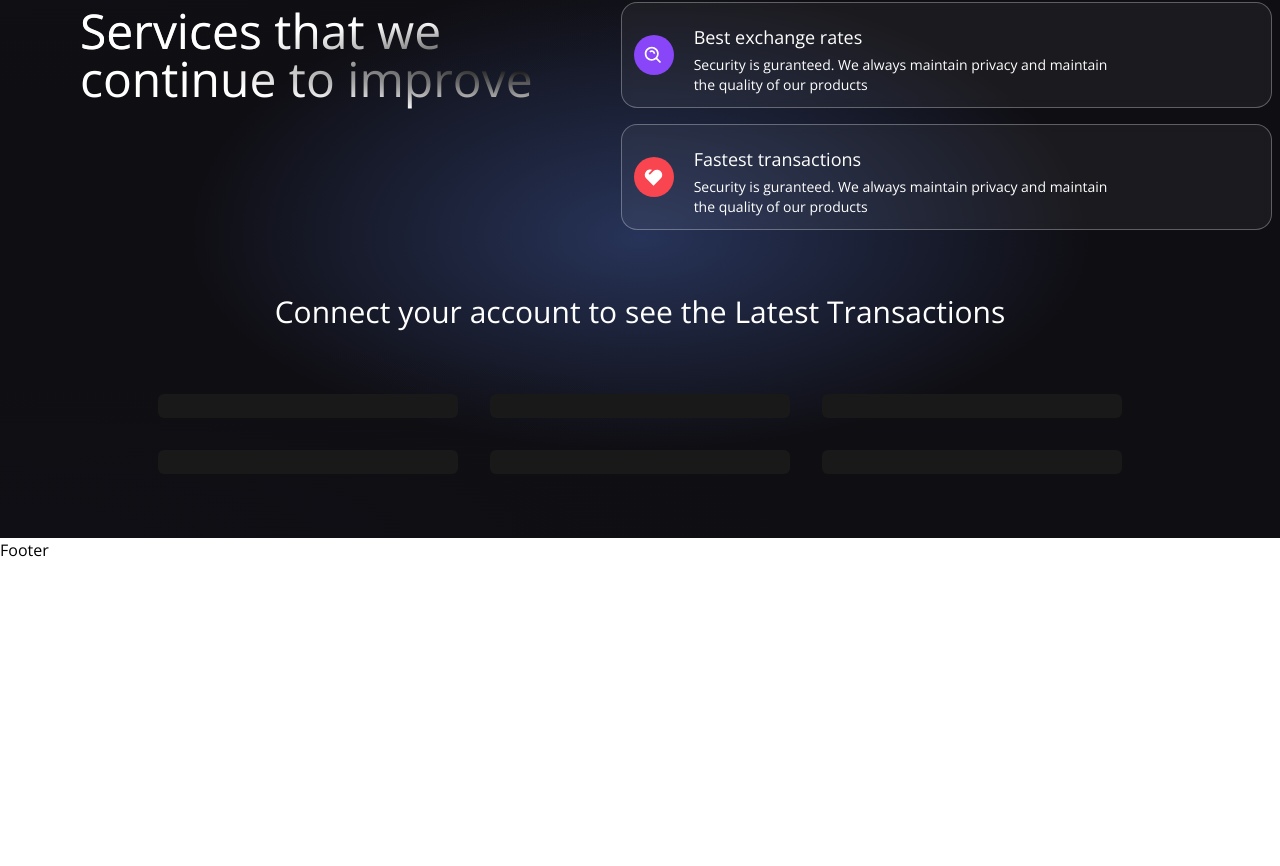
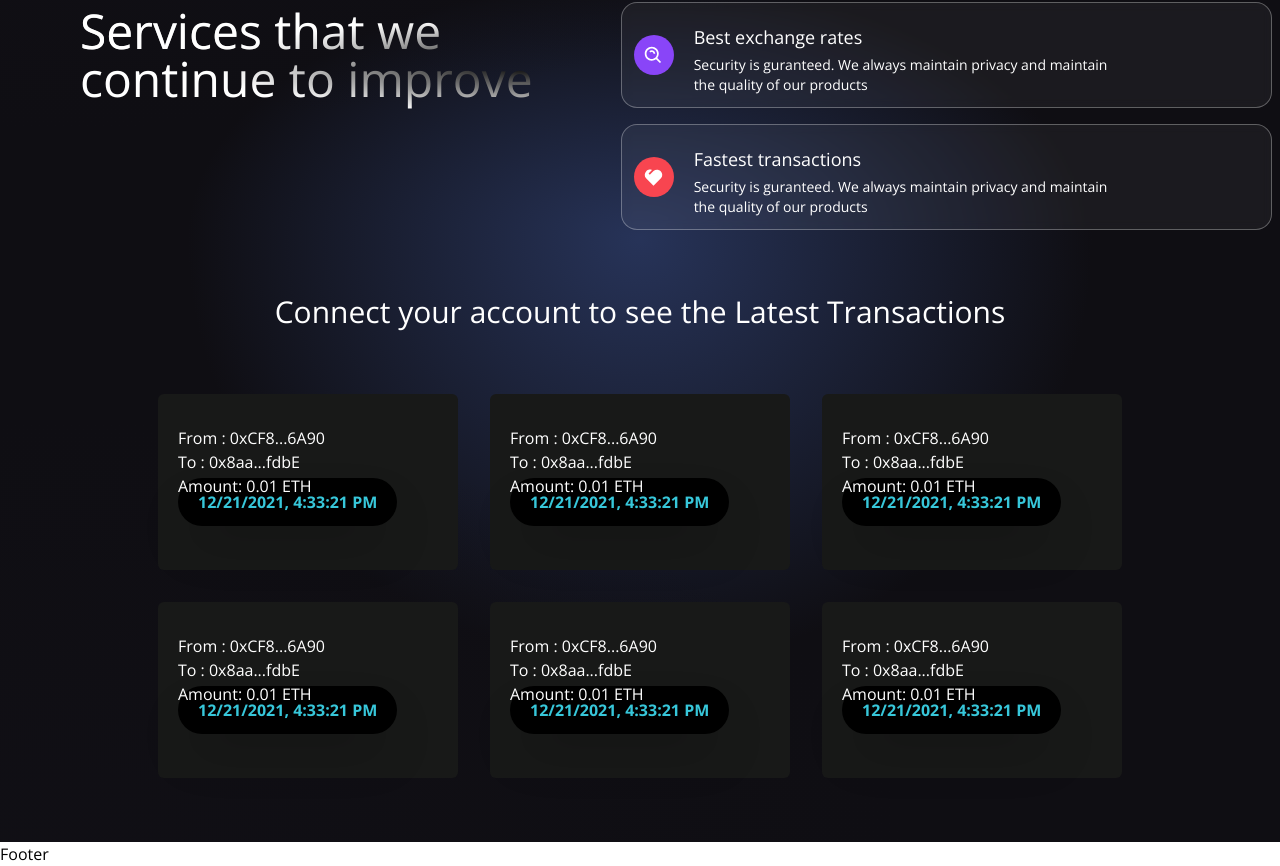
Before and after one commit to aliaftabsheikh/Krypt-Web-3, a React (Vite) app in the folder client/: page / in a window 1280 px wide. Shown: the part 877-1743 px from the top of the page. Before the commit the page ends 1439 px from the top, so only its background shows below. Built offline with nearby package versions, Linux system fonts and the light colour scheme.

Commit message:
transactions

```diff
--- a/client/src/components/Transactions.jsx
+++ b/client/src/components/Transactions.jsx
@@ -20,7 +20,29 @@
       sm:min-w-[270px]
       sm:max-w-[300px]
       flex-col p-3 rounded-md hover:shadow-2xl
-      "></div>
+      ">
+        <div className="flex flex-col items-center w-full mt-3">
+          <div className="justify-start w-full mb-6 p-2">
+            <a href={`https://ropsten.etherscan.io/address/${addressFrom}`} target="_blank" rel="noreferrer">
+              <p className="text-white text-base">From : {shortenAddress(addressFrom)}</p>
+              </a>
+            <a href={`https://ropsten.etherscan.io/address/${addressTo}`} target="_blank" rel="noreferrer">
+              <p className="text-white text-base">To : {shortenAddress(addressTo)}</p>
+              </a>
+              <p className="text-white text-base">Amount: {amount} ETH</p>
+              {message && (
+                <>
+                <br/>
+                <p className="text-white text-base">Message: {message}</p>
+                </>
+              )}
+
+              <div className="bg-black p-3 px-5 w-max rounded-3xl -mt-5 shadow-2xl">
+                <p className="text-[#37c7da] font-bold">{timestamp}</p>
+                </div>
+            </div>
+          </div>
+        </div>
   )
 };
 
```
